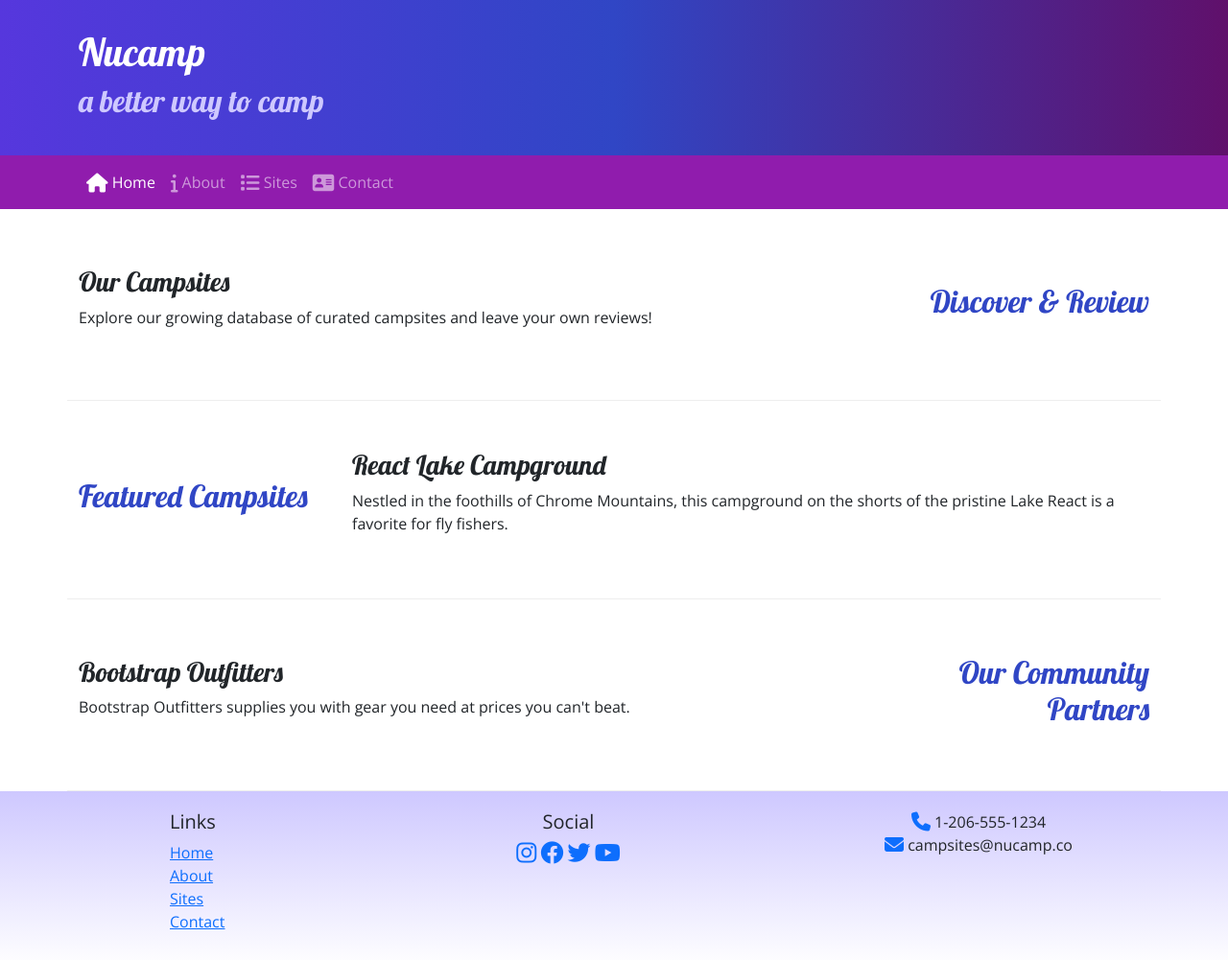
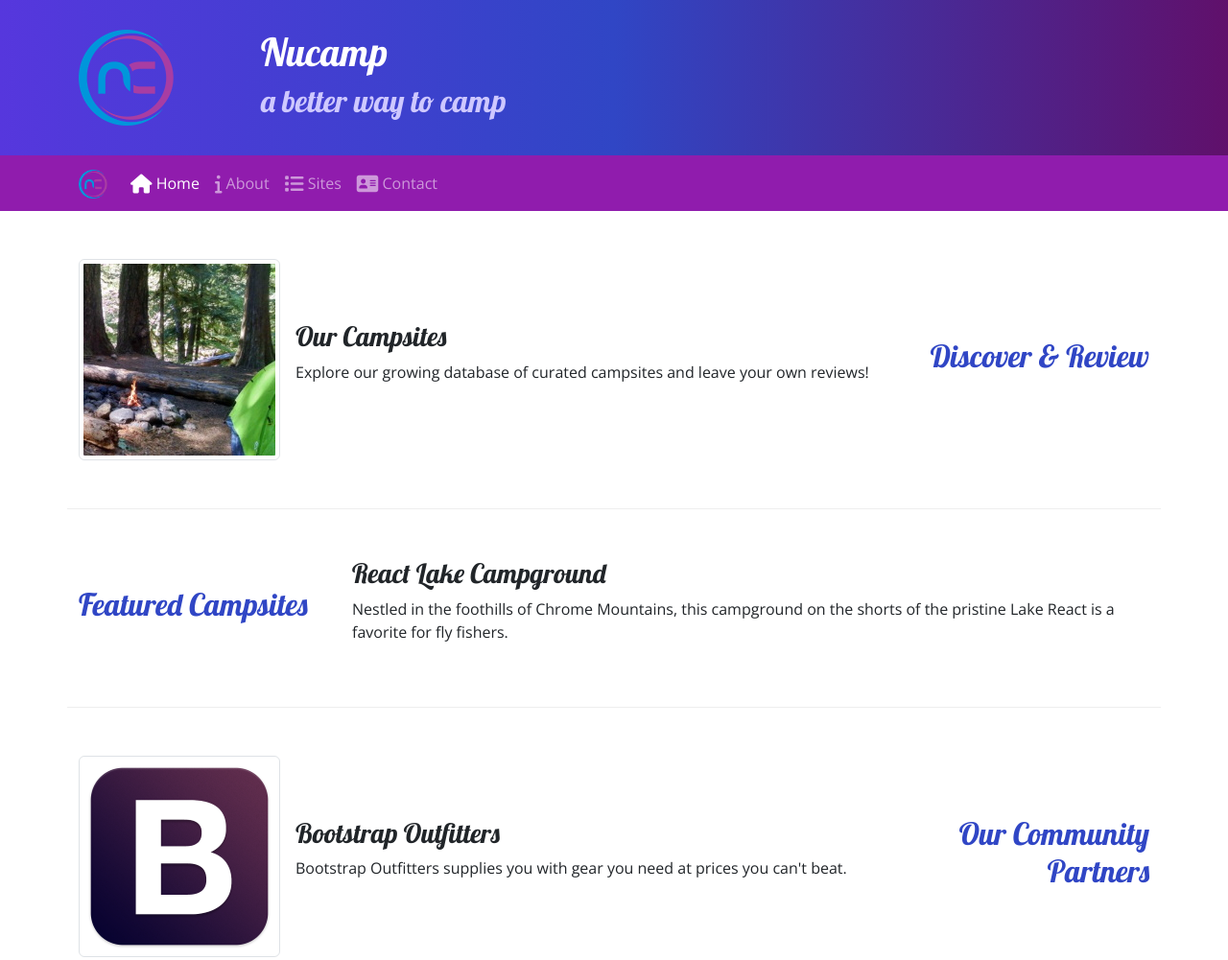
Before and after one commit to hyperpetal/nucampsite, a plain HTML site: page index.html in a window 1280 px wide. Shown: the top 1001 px of the page at 96% size. Drawn offline with nearby package versions, Linux system fonts and the light colour scheme.

Commit message:
Added logos and images

```diff
--- a/index.html
+++ b/index.html
@@ -26,6 +26,9 @@
     <header>
         <div class="container">
             <div class="row">
+                <div class="col4 col-sm-3 col-md-2 align-self-center">
+                    <img src="/img/logo.png" class="img-fluid">
+                </div>
                 <div class="col">
                     <h1>Nucamp</h1>
                     <h2>a better way to camp</h2>
@@ -37,8 +40,9 @@
     <!-- navbar -->
     <nav class="navbar navbar-expand-sm navbar-dark sticky-top">
         <div class="container">
-            <button class="navbar-toggler ms-auto" type="button" data-bs-toggle="collapse"
-                data-bs-target="#nucampNavbar"><span class="navbar-toggler-icon"></span></button>
+            <a class="navbar-brand" href="#"><img src="img/logo.png" height="30" width="30"></a>
+            <button class="navbar-toggler" type="button" data-bs-toggle="collapse" data-bs-target="#nucampNavbar"><span
+                    class="navbar-toggler-icon"></span></button>
             <div class="collapse navbar-collapse" id="nucampNavbar">
                 <ul class="navbar-nav">
                     <li class="nav-item"><a class="nav-link active" href="#"><i class="fa-solid fa-house fa-lg"></i>
@@ -63,9 +67,15 @@
                 <h2 class="text-sm-end">Discover & Review</h2>
             </div>
             <div class="col">
-                <h3>Our Campsites</h3>
-                <p class="d-none d-sm-block">Explore our growing database of curated campsites and leave your own
-                    reviews!</p>
+                <div class="d-flex">
+                    <img class="me-3 img-thumbnail" src="img/breadcrumb-trail-thumb.jpg" alt="Breadcrumb Trail" />
+                    <div class="align-self-center">
+                        <h3>Our Campsites</h3>
+                        <p class="d-none d-sm-block">Explore our growing database of curated campsites and leave your
+                            own
+                            reviews!</p>
+                    </div>
+                </div>
             </div>
 
 
@@ -91,9 +101,15 @@
                 <h2 class="text-sm-end">Our Community Partners</h2>
             </div>
             <div class="col">
-                <h3>Bootstrap Outfitters</h3>
-                <p class="d-none d-sm-block">Bootstrap Outfitters supplies you with gear you need at prices you can't
-                    beat.</p>
+                <div class="d-flex">
+                    <img class="me-3 img-thumbnail" src="img/bootstrap-thumb.png" alt="Bootstrap Outfitters" />
+                    <div class="align-self-center">
+                        <h3>Bootstrap Outfitters</h3>
+                        <p class="d-none d-sm-block">Bootstrap Outfitters supplies you with gear you need at prices you
+                            can't
+                            beat.</p>
+                    </div>
+                </div>
             </div>
 
         </section>
```
Also changed, not shown: aboutus.html (+5 -1 lines), contactus.html (+6 -2 lines), img/bootstrap-thumb.png (added), img/breadcrumb-trail-thumb.jpg (added), img/breadcrumb-trail.jpg (added), img/chrome-river-thumb.jpg (added), img/chrome-river.jpg (added), img/logo.png (added), img/react-lake-thumb.jpg (added), img/react-lake.jpg (added), 2 other files.
